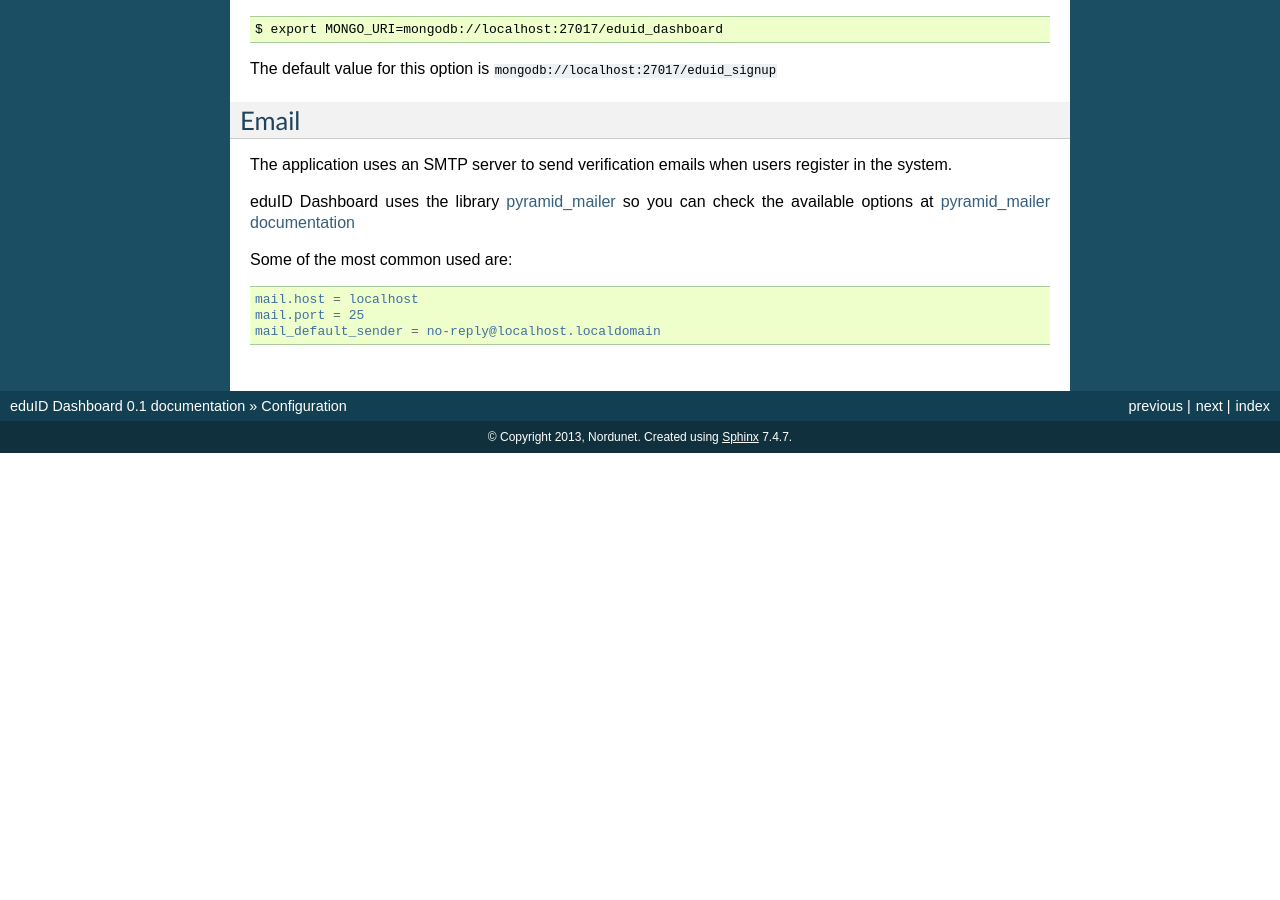
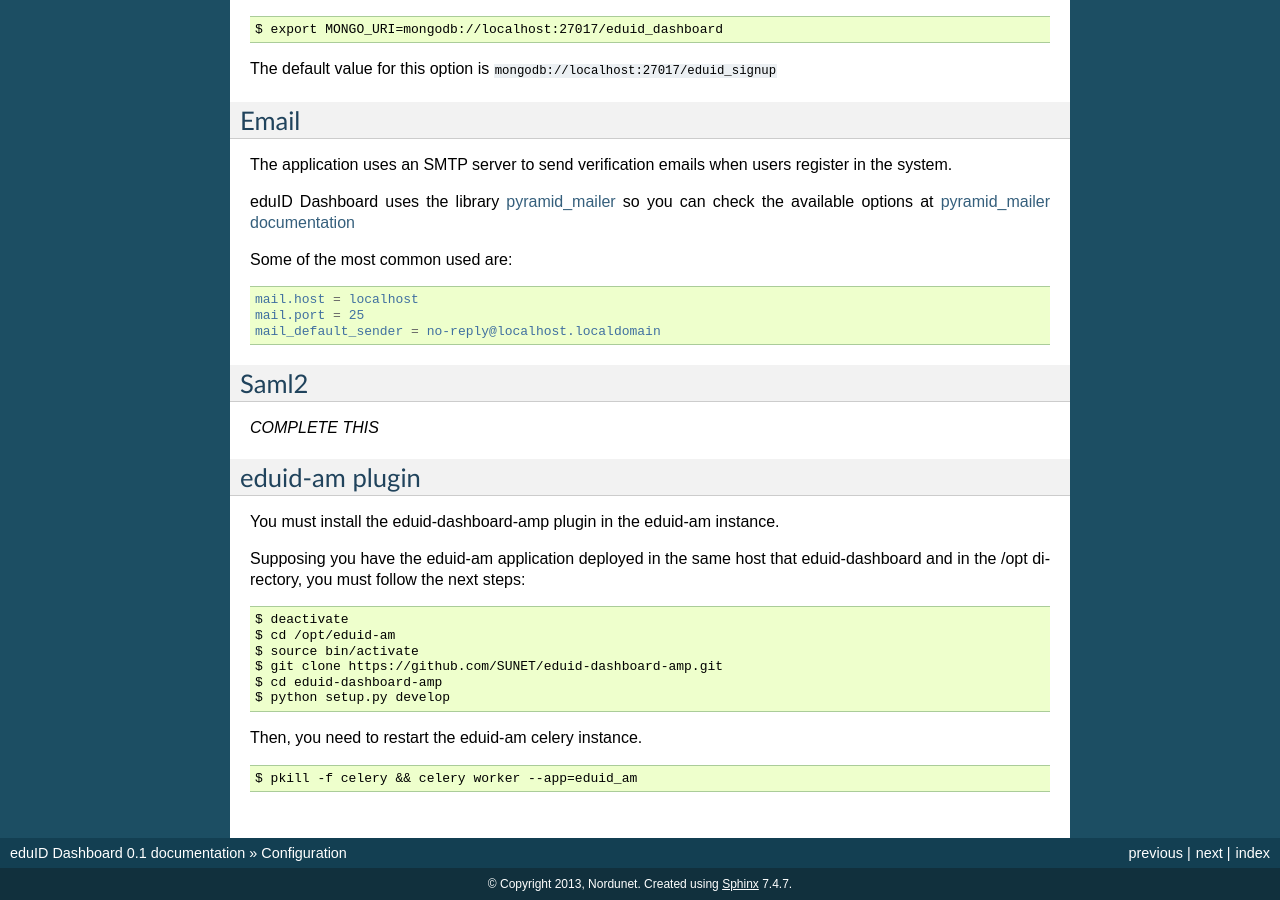
Before and after one commit to SUNET/eduid-dashboard, a Sphinx documentation site: the page built from docs/configuration.rst, in a window 1280 px wide and 900 px high, scrolled down 1564 px. Built offline with Sphinx 7.4.7, drawn with Linux system fonts in a browser that asks for light colours; before the commit the page ends 2017 px from its top, so only the background shows below that.

Commit message:
Include a section for eduid dashboard attribute manager plugin

```diff
--- a/docs/configuration.rst
+++ b/docs/configuration.rst
@@ -127,3 +127,34 @@ Some of the most common used are:
    mail.host = localhost
    mail.port = 25
    mail_default_sender = no-reply@localhost.localdomain
+
+
+Saml2
+-----
+
+`COMPLETE THIS`
+
+
+eduid-am plugin
+---------------
+
+You must install the eduid-dashboard-amp plugin in the eduid-am instance.
+
+Supposing you have the eduid-am application deployed in the same host that
+eduid-dashboard and in the /opt directory, you must follow the next steps:
+
+.. code-block:: none
+
+   $ deactivate
+   $ cd /opt/eduid-am
+   $ source bin/activate
+   $ git clone https://github.com/SUNET/eduid-dashboard-amp.git
+   $ cd eduid-dashboard-amp
+   $ python setup.py develop
+
+
+Then, you need to restart the eduid-am celery instance.
+
+.. code-block:: none
+
+   $ pkill -f celery && celery worker --app=eduid_am
--- a/docs/installation.rst
+++ b/docs/installation.rst
@@ -237,3 +237,8 @@ capable server and also very handy for development.
 
 The next thing you should do is learn about all the configuration options
 and other WSGI server choices for production.
+
+Remember that you need a eduid-am application installed, and after that, you
+must setup the eduid-dashboard-amp plugin. The plugin allow that the changes
+made in eduid-dashboard update the attributes in the eduid-am, and other
+applications must it.
```
